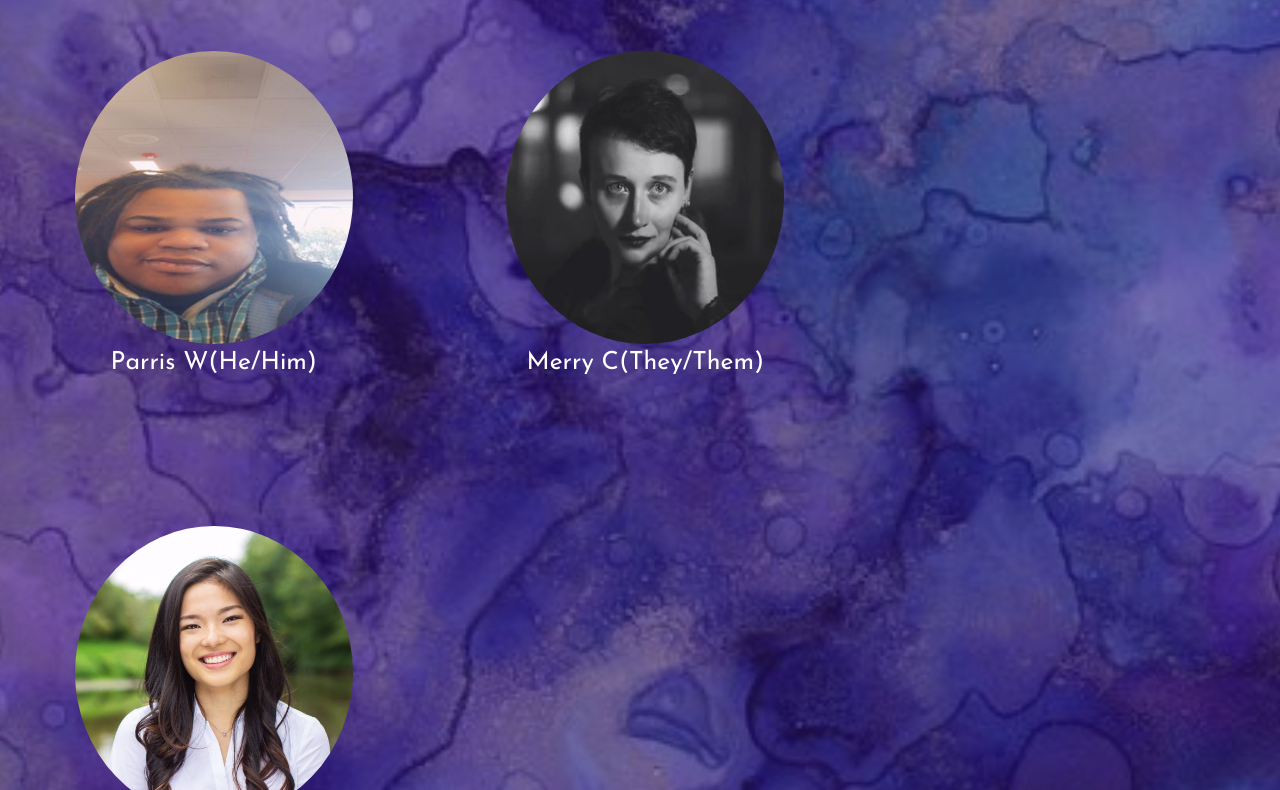
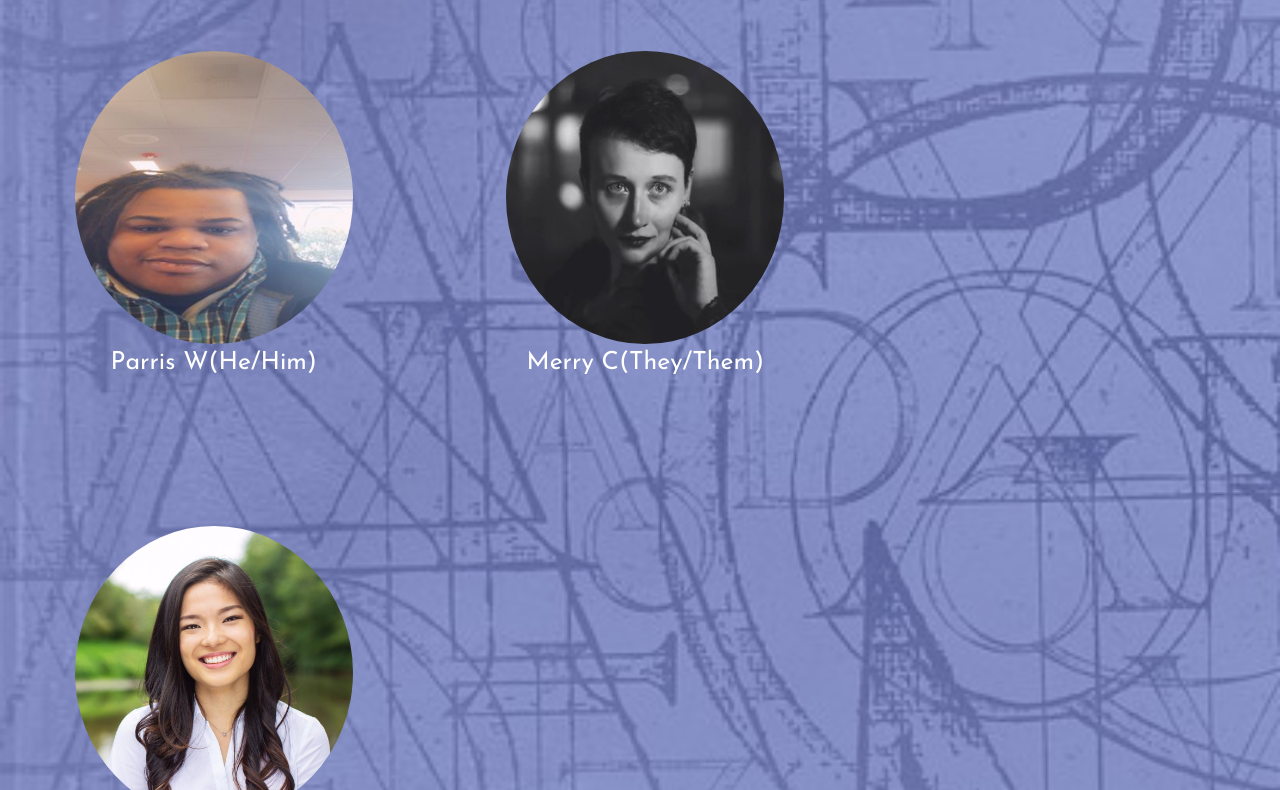
Before and after one commit to team-wins-all-the-time/Sigil, a plain HTML site: page html/about_us.html in a window 1280 px wide. Shown: the part 326-1116 px from the top of the page. Drawn offline with Linux system fonts and the light colour scheme; a web font is replaced by a local one.

Commit message:
test-test-test

```diff
--- a/css/about_us.css
+++ b/css/about_us.css
@@ -67,11 +67,12 @@ img{
 }
 
  body{
-    background: url('/img/dark.jpg')center center no-repeat;
-    box-shadow:  inset 0 0 0 1600px rgba(56, 22, 110, 0.5);
-    background-size: cover;
-    margin:0;
-    padding:0;
+
+  background:url('/img/letter-background.jpg');
+  box-shadow:  inset 0 0 0 1600px rgba(81, 103, 201, 0.616);
+  background-size: cover;
+  margin: 0;
+  padding: 0;
   }
 
   #source {
```
Also changed, not shown: index.html (+2 -2 lines), img/chaos.JPG (added), img/witch-sigil.JPG (added).
